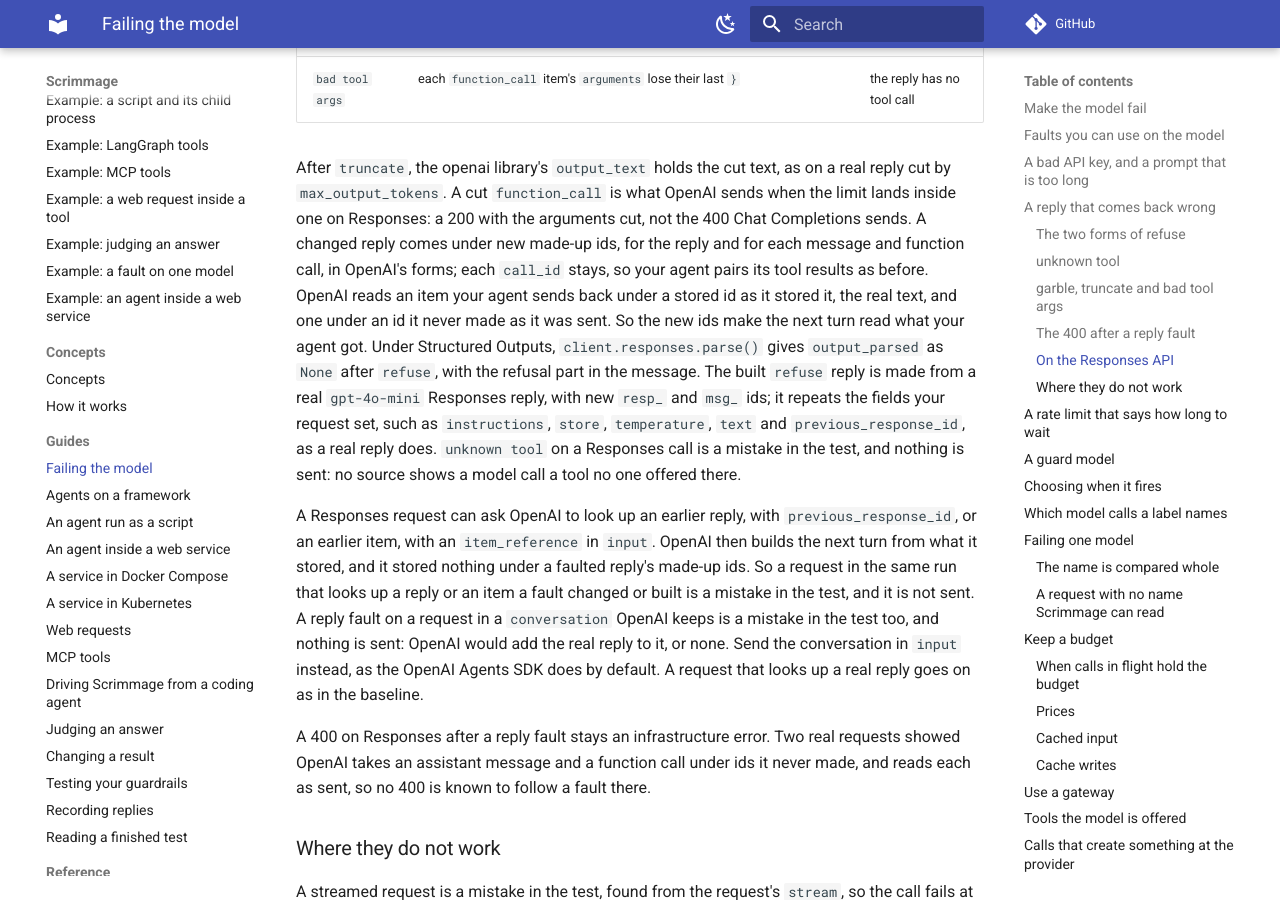
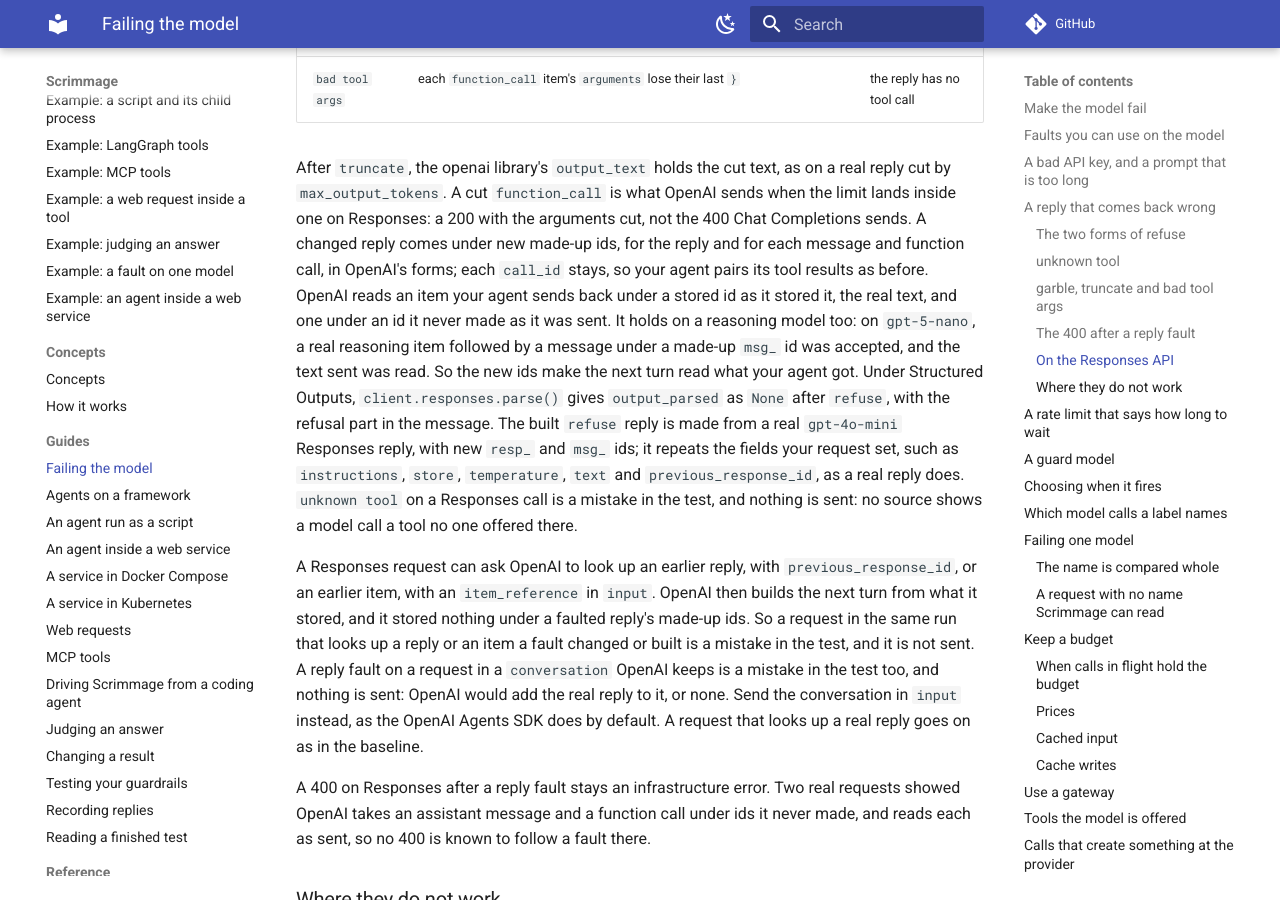
Before and after one commit to ManishKumar97/scrimmage, an MkDocs documentation site: the page built from docs/model-faults.md, in a window 1280 px wide and 900 px high, scrolled down 7241 px. Built offline with MkDocs 1.6.1 and Material for MkDocs 9.7.7, drawn with Linux system fonts in a browser that asks for light colours; comment, search, counter and statistics services are not loaded.

Commit message:
docs(model-faults): note made-up ids hold on a reasoning model

```diff
--- a/docs/model-faults.md
+++ b/docs/model-faults.md
@@ -221,6 +221,7 @@ After `truncate`, the openai library's `output_text` holds the cut text, as on a
 A cut `function_call` is what OpenAI sends when the limit lands inside one on Responses: a 200 with the arguments cut, not the 400 Chat Completions sends.
 A changed reply comes under new made-up ids, for the reply and for each message and function call, in OpenAI's forms; each `call_id` stays, so your agent pairs its tool results as before.
 OpenAI reads an item your agent sends back under a stored id as it stored it, the real text, and one under an id it never made as it was sent.
+It holds on a reasoning model too: on `gpt-5-nano`, a real reasoning item followed by a message under a made-up `msg_` id was accepted, and the text sent was read.
 So the new ids make the next turn read what your agent got.
 Under Structured Outputs, `client.responses.parse()` gives `output_parsed` as `None` after `refuse`, with the refusal part in the message.
 The built `refuse` reply is made from a real `gpt-4o-mini` Responses reply, with new `resp_` and `msg_` ids; it repeats the fields your request set, such as `instructions`, `store`, `temperature`, `text` and `previous_response_id`, as a real reply does.
```
